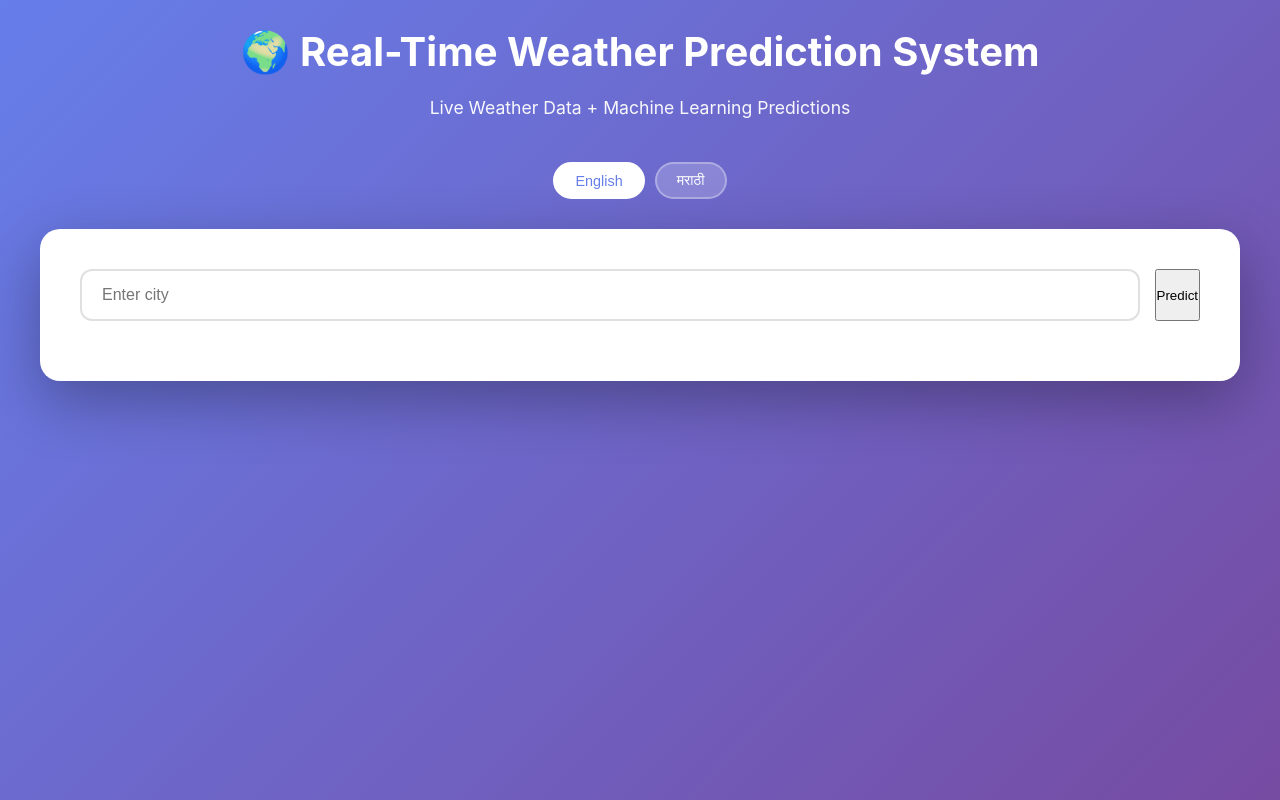
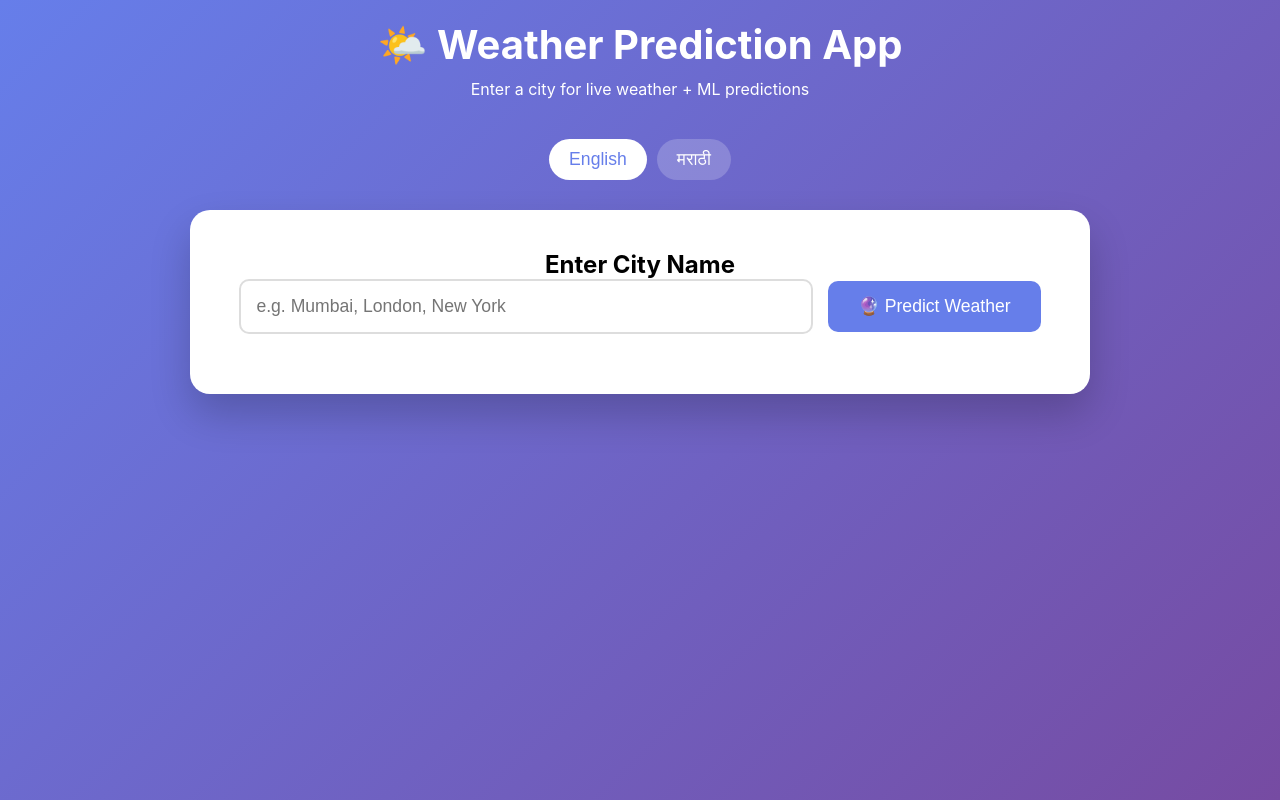
Before and after one commit to sakshirakate11/weather-prediction, a Flask app: page / in a window 1280 px wide. Run offline with Flask 3, Linux system fonts and the light colour scheme; parts of the project's set-up code (start-up, migrations or seed data) failed here and were passed over.

Commit message:
final working app with UI

```diff
--- a/app.py
+++ b/app.py
@@ -10,18 +10,19 @@ from dotenv import load_dotenv
 
 load_dotenv()
 
-app = Flask(__name__)
+app = Flask(__name__, static_folder='static', template_folder='templates')
 CORS(app)
 
-
+# Supabase (optional - init if env vars present)
 supabase_url = os.getenv('VITE_SUPABASE_URL')
 supabase_key = os.getenv('VITE_SUPABASE_ANON_KEY')
 supabase = None
-# supabase: Client = create_client(supabase_url, supabase_key)  # Optional DB
+if supabase_url and supabase_key:
+    supabase = create_client(supabase_url, supabase_key)
 
+# Load ML models
 with open('rain_model.pkl', 'rb') as f:
     rain_model = pickle.load(f)
-
 with open('temp_model.pkl', 'rb') as f:
     temp_model = pickle.load(f)
 
@@ -72,9 +73,7 @@ TRANSLATIONS = {
     }
 }
 
-
 @app.route('/')
-
 def home():
     return render_template('index.html')
 
--- a/templates/index.html
+++ b/templates/index.html
@@ -5,459 +5,209 @@
     <meta name="viewport" content="width=device-width, initial-scale=1.0">
     <title>Weather Prediction System</title>
     <style>
-        * {
-            margin: 0;
-            padding: 0;
-            box-sizing: border-box;
-        }
-
+        * { margin: 0; padding: 0; box-sizing: border-box; }
         body {
-            font-family: -apple-system, BlinkMacSystemFont, 'Segoe UI', Roboto, Oxygen, Ubuntu, Cantarell, sans-serif;
+            font-family: -apple-system, BlinkMacSystemFont, 'Segoe UI', sans-serif;
             background: linear-gradient(135deg, #667eea 0%, #764ba2 100%);
             min-height: 100vh;
             padding: 20px;
-            line-height: 1.6;
         }
-
-        .container {
-            max-width: 1200px;
-            margin: 0 auto;
+        .container { max-width: 900px; margin: 0 auto; }
+        .header { text-align: center; color: white; margin-bottom: 40px; }
+        .header h1 { font-size: 2.5rem; margin-bottom: 10px; }
+        .lang-toggle { display: flex; justify-content: center; gap: 10px; margin-bottom: 30px; }
+        .lang-btn { padding: 10px 20px; border: none; border-radius: 25px; cursor: pointer; background: rgba(255,255,255,0.2); color: white; }
+        .lang-btn.active { background: white; color: #667eea; }
+        .form-card {
+            background: white; border-radius: 20px; padding: 40px; box-shadow: 0 20px 40px rgba(0,0,0,0.2);
+            text-align: center;
         }
-
-        .header {
-            text-align: center;
-            color: white;
-            margin-bottom: 40px;
-            animation: fadeInDown 0.6s ease;
+        input[type="text"] {
+            width: 70%; padding: 15px; border: 2px solid #ddd; border-radius: 10px; font-size: 1.1rem;
+            margin-right: 10px;
         }
-
-        .header h1 {
-            font-size: 2.5rem;
-            margin-bottom: 10px;
-            font-weight: 700;
+        button {
+            padding: 15px 30px; background: #667eea; color: white; border: none; border-radius: 10px;
+            font-size: 1.1rem; cursor: pointer;
         }
-
-        .header p {
-            font-size: 1.1rem;
-            opacity: 0.95;
-        }
-
-        .language-toggle {
-            display: flex;
-            justify-content: center;
-            gap: 10px;
-            margin-bottom: 30px;
-        }
-
-        .lang-btn {
-            background: rgba(255, 255, 255, 0.2);
-            border: 2px solid rgba(255, 255, 255, 0.3);
-            color: white;
-            padding: 8px 20px;
-            border-radius: 20px;
-            cursor: pointer;
-            font-size: 0.9rem;
-            transition: all 0.3s;
-        }
-
-        .lang-btn.active {
-            background: white;
-            color: #667eea;
-            border-color: white;
-        }
-
-        .lang-btn:hover {
-            transform: translateY(-2px);
-        }
-
-        .search-card {
-            background: white;
-            border-radius: 20px;
-            padding: 40px;
-            box-shadow: 0 20px 60px rgba(0, 0, 0, 0.3);
-            margin-bottom: 30px;
-            animation: fadeInUp 0.6s ease;
-        }
-
-        .input-group {
-            display: flex;
-            gap: 15px;
-            margin-bottom: 20px;
-        }
-
-        .input-group input {
-            flex: 1;
-            padding: 15px 20px;
-            border: 2px solid #e0e0e0;
-            border-radius: 12px;
-            font-size: 1rem;
-            transition: all 0.3s;
-        }
-
-        .input-group input:focus {
-            outline: none;
-            border-color: #667eea;
-            box-shadow: 0 0 0 3px rgba(102, 126, 234, 0.1);
-        }
-
-        .predict-btn {
-            background: linear-gradient(135deg, #667eea 0%, #764ba2 100%);
-            color: white;
-            padding: 15px 40px;
-            border: none;
-            border-radius: 12px;
-            font-size: 1rem;
-            font-weight: 600;
-            cursor: pointer;
-            transition: all 0.3s;
-            box-shadow: 0 4px 15px rgba(102, 126, 234, 0.4);
-        }
-
-        .predict-btn:hover {
-            transform: translateY(-2px);
-            box-shadow: 0 6px 20px rgba(102, 126, 234, 0.5);
-        }
-
-        .predict-btn:disabled {
-            opacity: 0.6;
-            cursor: not-allowed;
-        }
-
-        .results-grid {
-            display: grid;
-            grid-template-columns: repeat(auto-fit, minmax(300px, 1fr));
-            gap: 20px;
-            animation: fadeInUp 0.6s ease 0.2s backwards;
-        }
-
-        .result-card {
-            background: white;
-            border-radius: 20px;
-            padding: 30px;
-            box-shadow: 0 10px 30px rgba(0, 0, 0, 0.2);
-        }
-
-        .result-card h2 {
-            color: #667eea;
-            margin-bottom: 20px;
-            font-size: 1.3rem;
-            display: flex;
-            align-items: center;
-            gap: 10px;
-        }
-
-        .weather-icon {
-            font-size: 3rem;
-            text-align: center;
-            margin: 20px 0;
-        }
-
-        .data-row {
-            display: flex;
-            justify-content: space-between;
-            padding: 12px 0;
-            border-bottom: 1px solid #f0f0f0;
-        }
-
-        .data-row:last-child {
-            border-bottom: none;
-        }
-
-        .data-label {
-            color: #666;
-            font-weight: 500;
-        }
-
-        .data-value {
-            color: #333;
-            font-weight: 600;
-        }
-
-        .prediction-badge {
-            display: inline-block;
-            padding: 8px 20px;
-            border-radius: 20px;
-            font-weight: 600;
-            font-size: 1.1rem;
-        }
-
-        .rain-yes {
-            background: #e3f2fd;
-            color: #1976d2;
-        }
-
-        .rain-no {
-            background: #fff3e0;
-            color: #f57c00;
-        }
-
-        .probability-bar {
-            height: 30px;
-            background: #f0f0f0;
-            border-radius: 15px;
-            overflow: hidden;
-            margin-top: 10px;
-        }
-
-        .probability-fill {
-            height: 100%;
-            background: linear-gradient(90deg, #667eea 0%, #764ba2 100%);
-            display: flex;
-            align-items: center;
-            justify-content: center;
-            color: white;
-            font-weight: 600;
-            font-size: 0.9rem;
-            transition: width 1s ease;
-        }
-
-        .error-message {
-            background: #ffebee;
-            color: #c62828;
-            padding: 15px 20px;
-            border-radius: 12px;
-            margin-top: 20px;
-            display: none;
-        }
-
-        .loader {
-            display: none;
-            text-align: center;
-            margin: 20px 0;
-        }
-
-        .loader-spinner {
-            border: 4px solid #f3f3f3;
-            border-top: 4px solid #667eea;
-            border-radius: 50%;
-            width: 40px;
-            height: 40px;
-            animation: spin 1s linear infinite;
-            margin: 0 auto;
-        }
-
-        @keyframes spin {
-            0% { transform: rotate(0deg); }
-            100% { transform: rotate(360deg); }
-        }
-
-        @keyframes fadeInDown {
-            from {
-                opacity: 0;
-                transform: translateY(-20px);
-            }
-            to {
-                opacity: 1;
-                transform: translateY(0);
-            }
-        }
-
-        @keyframes fadeInUp {
-            from {
-                opacity: 0;
-                transform: translateY(20px);
-            }
-            to {
-                opacity: 1;
-                transform: translateY(0);
-            }
-        }
-
-        .city-header {
-            text-align: center;
-            color: white;
-            margin-bottom: 20px;
-            font-size: 2rem;
-            font-weight: 700;
-        }
-
-        @media (max-width: 768px) {
-            .header h1 {
-                font-size: 1.8rem;
-            }
-
-            .input-group {
-                flex-direction: column;
-            }
-
-            .result-card {
-                padding: 20px;
-            }
-        }
+        button:hover { background: #5a67d8; }
+        button:disabled { opacity: 0.6; cursor: not-allowed; }
+        #results { margin-top: 30px; display: none; }
+        .weather-grid { display: grid; grid-template-columns: 1fr 1fr; gap: 20px; }
+        .card { background: #f8f9ff; padding: 25px; border-radius: 15px; }
+        .card h3 { color: #667eea; margin-bottom: 20px; text-align: center; }
+        .data-item { display: flex; justify-content: space-between; padding: 10px 0; border-bottom: 1px solid #eee; }
+        .data-item:last-child { border-bottom: none; }
+        .rain-badge { display: inline-block; padding: 8px 16px; border-radius: 20px; font-weight: bold; }
+        .rain-yes { background: #d4edda; color: #155724; }
+        .rain-no { background: #f8d7da; color: #721c24; }
+        .error { color: #721c24; background: #f8d7da; padding: 15px; border-radius: 10px; margin-top: 20px; display: none; }
+        .loader { text-align: center; padding: 20px; display: none; }
+        @media (max-width: 768px) { .weather-grid { grid-template-columns: 1fr; } input[type="text"] { width: 60%; margin-bottom: 10px; margin-right: 0; } }
     </style>
 </head>
 <body>
     <div class="container">
         <div class="header">
-            <h1 id="headerTitle">🌍 Real-Time Weather Prediction System</h1>
-            <p id="headerSubtitle">Live Weather Data + Machine Learning Predictions</p>
+            <h1 id="title">🌤️ Weather Prediction App</h1>
+            <p id="subtitle">Enter a city for live weather + ML predictions</p>
         </div>
 
-        <div class="language-toggle">
-            <button class="lang-btn active" onclick="changeLanguage('en')">English</button>
-            <button class="lang-btn" onclick="changeLanguage('mr')">मराठी</button>
+        <div class="lang-toggle">
+            <button class="lang-btn active" onclick="setLang('en')">English</button>
+            <button class="lang-btn" onclick="setLang('mr')">मराठी</button>
         </div>
 
-        <div class="search-card">
-            <div class="input-group">
-                <input
-                    type="text"
-                    id="city"
-                    placeholder="Enter city">
-                <button onclick="getWeather()">Predict</button>
+        <div class="form-card">
+            <h2 id="cityLabel">Enter City</h2>
+            <div style="margin-bottom: 20px;">
+                <input type="text" id="city" placeholder="e.g. Mumbai, London, New York" onkeypress="if(event.key==='Enter') predict()">
+                <button id="predictBtn" onclick="predict()">🔮 Predict Weather</button>
             </div>
+            <div class="loader" id="loader">Loading... ⏳</div>
+            <div class="error" id="error"></div>
 
-            <div class="loader" id="loader">
-                <div class="loader-spinner"></div>
-                <p style="margin-top: 10px; color: #666;">Fetching data and making predictions...</p>
+            <div id="results">
+                <div id="cityName" style="font-size: 1.5rem; text-align: center; margin-bottom: 20px; color: #333;"></div>
+                <div class="weather-grid">
+                    <div class="card">
+                        <h3 id="currentTitle">📊 Current Weather</h3>
+                        <div id="currentData"></div>
+                    </div>
+                    <div class="card">
+                        <h3 id="predTitle">🧠 ML Predictions</h3>
+                        <div id="predData"></div>
+                    </div>
+                </div>
             </div>
-
-            <div class="error-message" id="errorMessage"></div>
         </div>
-
-        <div id="cityHeader" class="city-header" style="display: none;"></div>
-
-            <div id="result"></div>
     </div>
 
     <script>
-        let currentLang = 'en';
-        let translations = {};
+        const TRANSLATIONS = {
+            en: {
+                title: '🌤️ Weather Prediction App',
+                subtitle: 'Enter a city for live weather + ML predictions',
+                cityLabel: 'Enter City Name',
+                predictBtn: '🔮 Predict Weather',
+                currentTitle: '📊 Current Weather',
+                predTitle: '🧠 ML Predictions',
+                temperature: 'Temperature',
+                feelsLike: 'Feels Like',
+                humidity: 'Humidity',
+                pressure: 'Pressure',
+                windSpeed: 'Wind Speed',
+                predTemp: 'Predicted Temp (Next Hour)',
+                rainPred: 'Rain Prediction',
+                rainProb: 'Rain Probability',
+                yes: 'Yes 🌧️',
+                no: 'No ☀️',
+                cityNotFound: 'City not found. Check spelling.',
+                apiError: 'API error. Try again.'
+            },
+            mr: {
+                title: '🌤️ हवामान अंदाज अॅप',
+                subtitle: 'शहर टाकून थेट हवामान + ML अंदाज पहा',
+                cityLabel: 'शहराचे नाव टाका',
+                predictBtn: '🔮 हवामान अंदाज',
+                currentTitle: '📊 सध्याचे हवामान',
+                predTitle: '🧠 एमएल अंदाज',
+                temperature: 'तापमान',
+                feelsLike: 'जाणवते',
+                humidity: 'आर्द्रता',
+                pressure: 'दाब',
+                windSpeed: 'वाऱ्याचा वेग',
+                predTemp: 'अंदाजित तापमान (पुढील तास)',
+                rainPred: 'पावसाचा अंदाज',
+                rainProb: 'पाऊस संभाव्यता',
+                yes: 'होय 🌧️',
+                no: 'नाही ☀️',
+                cityNotFound: 'शहर सापडले नाही. स्पेलिंग तपासा.',
+                apiError: 'API त्रुटी. पुन्हा प्रयत्न करा.'
+            }
+        };
+        let lang = 'en';
 
-        async function loadTranslations(lang) {
+        function setLang(newLang) {
+            lang = newLang;
+            document.querySelectorAll('.lang-btn').forEach(btn => btn.classList.remove('active'));
+            event.target.classList.add('active');
+            updateTexts();
+        }
+
+        function updateTexts() {
+            const t = TRANSLATIONS[lang];
+            document.getElementById('title').textContent = t.title;
+            document.getElementById('subtitle').textContent = t.subtitle;
+            document.getElementById('cityLabel').textContent = t.cityLabel;
+            document.getElementById('predictBtn').textContent = t.predictBtn;
+            document.getElementById('currentTitle').textContent = t.currentTitle;
+            document.getElementById('predTitle').textContent = t.predTitle;
+        }
+
+        async function predict() {
+            const city = document.getElementById('city').value.trim();
+            if (!city) return showError(TRANSLATIONS[lang].cityNotFound);
+
+            const loader = document.getElementById('loader');
+            const btn = document.getElementById('predictBtn');
+            const error = document.getElementById('error');
+            const results = document.getElementById('results');
+
+            loader.style.display = 'block';
+            btn.disabled = true;
+            error.style.display = 'none';
+            results.style.display = 'none';
+
             try {
-                const response = await fetch('https://web-production-54d55.up.railway.app/api/translations/' + lang);
-                translations = await response.json();
-                updateUIText();
-            } catch (error) {
-                console.error('Error loading translations:', error);
+                const res = await fetch('/api/predict', {
+                    method: 'POST',
+                    headers: { 'Content-Type': 'application/json' },
+                    body: JSON.stringify({ city })
+                });
+                const data = await res.json();
+
+                if (!res.ok) throw new Error(data.error || 'Unknown error');
+
+                displayResults(data);
+            } catch (err) {
+                showError(err.message.includes('City') ? TRANSLATIONS[lang].cityNotFound : TRANSLATIONS[lang].apiError);
+            } finally {
+                loader.style.display = 'none';
+                btn.disabled = false;
             }
         }
 
-        function updateUIText() {
-            document.getElementById('headerTitle').textContent = `🌍 ${translations.title}`;
-            document.getElementById('headerSubtitle').textContent = translations.subtitle;
-            document.getElementById('cityInput').placeholder = translations.city_placeholder;
-            document.getElementById('predictBtn').textContent = `🌦️ ${translations.predict_btn}`;
-            document.getElementById('currentWeatherTitle').textContent = `📊 ${translations.current_weather}`;
-            document.getElementById('mlPredictionsTitle').textContent = `🧠 ${translations.ml_predictions}`;
+        function displayResults(data) {
+            const t = TRANSLATIONS[lang];
+            const w = data.current_weather;
+            const p = data.predictions;
+
+            document.getElementById('cityName').textContent = `${w.city}, ${w.country}`;
+            document.getElementById('results').style.display = 'block';
+
+            document.getElementById('currentData').innerHTML = `
+                <div class="data-item"><span>${t.temperature}</span><span>${w.temperature}°C</span></div>
+                <div class="data-item"><span>${t.feelsLike}</span><span>${w.feels_like}°C</span></div>
+                <div class="data-item"><span>${t.humidity}</span><span>${w.humidity}%</span></div>
+                <div class="data-item"><span>${t.pressure}</span><span>${w.pressure} hPa</span></div>
+                <div class="data-item"><span>${t.windSpeed}</span><span>${w.wind_speed} m/s</span></div>
+            `;
+
+            const rainClass = p.rain ? 'rain-yes' : 'rain-no';
+            document.getElementById('predData').innerHTML = `
+                <div class="data-item"><span>${t.predTemp}</span><span>${p.predicted_temperature.toFixed(1)}°C</span></div>
+                <div class="data-item"><span>${t.rainPred}</span><span class="rain-badge ${rainClass}">${p.rain ? t.yes : t.no}</span></div>
+                <div class="data-item"><span>${t.rainProb}</span><span>${(p.rain_probability * 100).toFixed(0)}%</span></div>
+            `;
         }
 
-        function changeLanguage(lang) {
-            currentLang = lang;
-            document.querySelectorAll('.lang-btn').forEach(btn => btn.classList.remove('active'));
-            event.target.classList.add('active');
-            loadTranslations(lang);
+        function showError(msg) {
+            document.getElementById('error').textContent = msg;
+            document.getElementById('error').style.display = 'block';
         }
 
-        function handleKeyPress(event) {
-            if (event.key === 'Enter') {
-                predictWeather();
-            }
-        }
-
-        async function getWeather() {
-          const city = document.getElementById("city").value;
-
-          const response = await fetch("https://web-production-54d55.up.railway.app/api/predict", {
-            method: "POST",
-            headers: {
-              "Content-Type": "application/json"
-            },
-            body: JSON.stringify({ city: city })
-          });
-
-          const data = await response.json();
-
-          console.log(data);
-
-          // UI मध्ये show कर
-          document.getElementById("result").innerHTML = `
-            <h3>🌤 Weather in ${data.current_weather.city}</h3>
-            <p>Temperature: ${data.current_weather.temperature} °C</p>
-            <p>Humidity: ${data.current_weather.humidity}</p>
-            <p>Rain: ${data.predictions.rain ? "Yes" : "No"}</p>
-            <p>Predicted Temp: ${data.predictions.predicted_temperature}</p>
-          `;
-        }
-
-        function displayResults(data) {
-            const weather = data.current_weather;
-            const predictions = data.predictions;
-
-            document.getElementById('cityHeader').textContent = `${weather.city}, ${weather.country}`;
-            document.getElementById('cityHeader').style.display = 'block';
-
-            const weatherIcons = {
-                'Clear': '☀️',
-                'Clouds': '☁️',
-                'Rain': '🌧️',
-                'Drizzle': '🌦️',
-                'Thunderstorm': '⛈️',
-                'Snow': '❄️',
-                'Mist': '🌫️',
-                'Haze': '🌫️'
-            };
-            document.getElementById('weatherIcon').textContent = weatherIcons[weather.weather] || '🌤️';
-
-            const currentWeatherHTML = `
-                <div class="data-row">
-                    <span class="data-label">${translations.temperature}</span>
-                    <span class="data-value">${weather.temperature.toFixed(1)}°C</span>
-                </div>
-                <div class="data-row">
-                    <span class="data-label">${translations.feels_like}</span>
-                    <span class="data-value">${weather.feels_like.toFixed(1)}°C</span>
-                </div>
-                <div class="data-row">
-                    <span class="data-label">${translations.humidity}</span>
-                    <span class="data-value">${weather.humidity}%</span>
-                </div>
-                <div class="data-row">
-                    <span class="data-label">${translations.pressure}</span>
-                    <span class="data-value">${weather.pressure} hPa</span>
-                </div>
-                <div class="data-row">
-                    <span class="data-label">${translations.wind_speed}</span>
-                    <span class="data-value">${weather.wind_speed.toFixed(1)} m/s</span>
-                </div>
-            `;
-            document.getElementById('currentWeatherData').innerHTML = currentWeatherHTML;
-
-            const rainText = predictions.rain ? translations.yes : translations.no;
-            const rainClass = predictions.rain ? 'rain-yes' : 'rain-no';
-            const rainIcon = predictions.rain ? '🌧️' : '☀️';
-
-            const predictionsHTML = `
-                <div class="data-row">
-                    <span class="data-label">${translations.predicted_temp}</span>
-                    <span class="data-value">${predictions.predicted_temperature.toFixed(1)}°C</span>
-                </div>
-                <div class="data-row" style="border-bottom: none;">
-                    <span class="data-label">${translations.rain_prediction}</span>
-                    <span class="prediction-badge ${rainClass}">${rainIcon} ${rainText}</span>
-                </div>
-                <div style="margin-top: 20px;">
-                    <div class="data-label">${translations.rain_probability}</div>
-                    <div class="probability-bar">
-                        <div class="probability-fill" style="width: ${(predictions.rain_probability * 100).toFixed(0)}%">
-                            ${(predictions.rain_probability * 100).toFixed(0)}%
-                        </div>
-                    </div>
-                </div>
-            `;
-            document.getElementById('predictionsData').innerHTML = predictionsHTML;
-
-            document.getElementById('results').style.display = 'grid';
-        }
-
-        function showError(message) {
-            const errorMessage = document.getElementById('errorMessage');
-            errorMessage.textContent = message;
-            errorMessage.style.display = 'block';
-        }
-
-        loadTranslations('en');
+        updateTexts();
     </script>
 </body>
 </html>
```
Also changed, not shown: TODO.md (+12 -5 lines).
